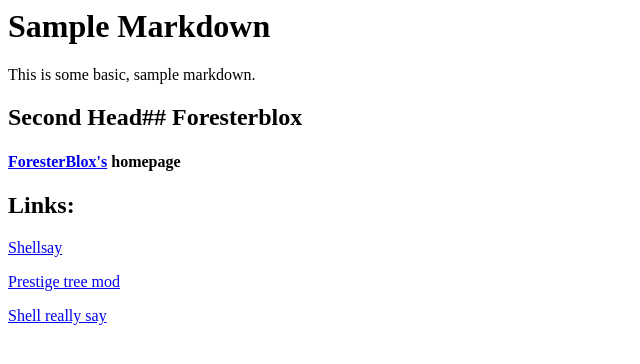
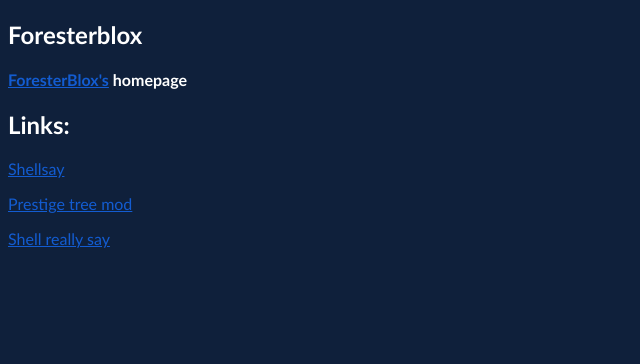
Before and after one commit to Gon-Namprasertkul/ForesterBlox, a plain HTML site: page index.html in a window 1280 px wide. Shown: the whole page, without its empty margins (0-640 px from the left). Drawn offline with Linux system fonts and the light colour scheme.

Commit message:
Added style

```diff
--- a/index.html
+++ b/index.html
@@ -1,9 +1,16 @@
-<h1 id="sample-markdown">Sample Markdown</h1>
-<p>This is some basic, sample markdown.</p>
-<h2 id="second-head-foresterblox">Second Head## Foresterblox</h2>
+<!DOCTYPE html>
+<html>
+<head>
+        <link rel="stylesheet" href="style.css">
+</head>
+<body>
+
+<h2 id="foresterblox">Foresterblox</h2>
 <h4 id="-foresterblox-s-https-github-com-foresterblox-homepage"><a href="https://github.com/Foresterblox">ForesterBlox&#39;s</a> homepage</h4>
 <h2 id="links-">Links:</h2>
 <p><a href="https://github.com/ForesterBlox/Shellsay">Shellsay</a></p>
 <p><a href="https://raw.githack.com/ArmeKnockedOut/The-Modding-Tree/master/index.html">Prestige tree mod</a></p>
 <p><a href="https://github.com/ForesterBlox/Shell-really-say">Shell really say</a></p>
-<ul>
+
+</body>
+</html>
--- /dev/null
+++ b/style.css
@@ -0,0 +1,16 @@
+body {
+    color: white;
+    background-color: #0f203b;
+    font-family: Trebuchet MS;
+
+ }
+ a:link {
+   color: #135cd1;
+ }
+
+ a:visited {
+   color: #135cd1;
+ }
+ a:hover {
+   color: LightBlue;
+ }
```
